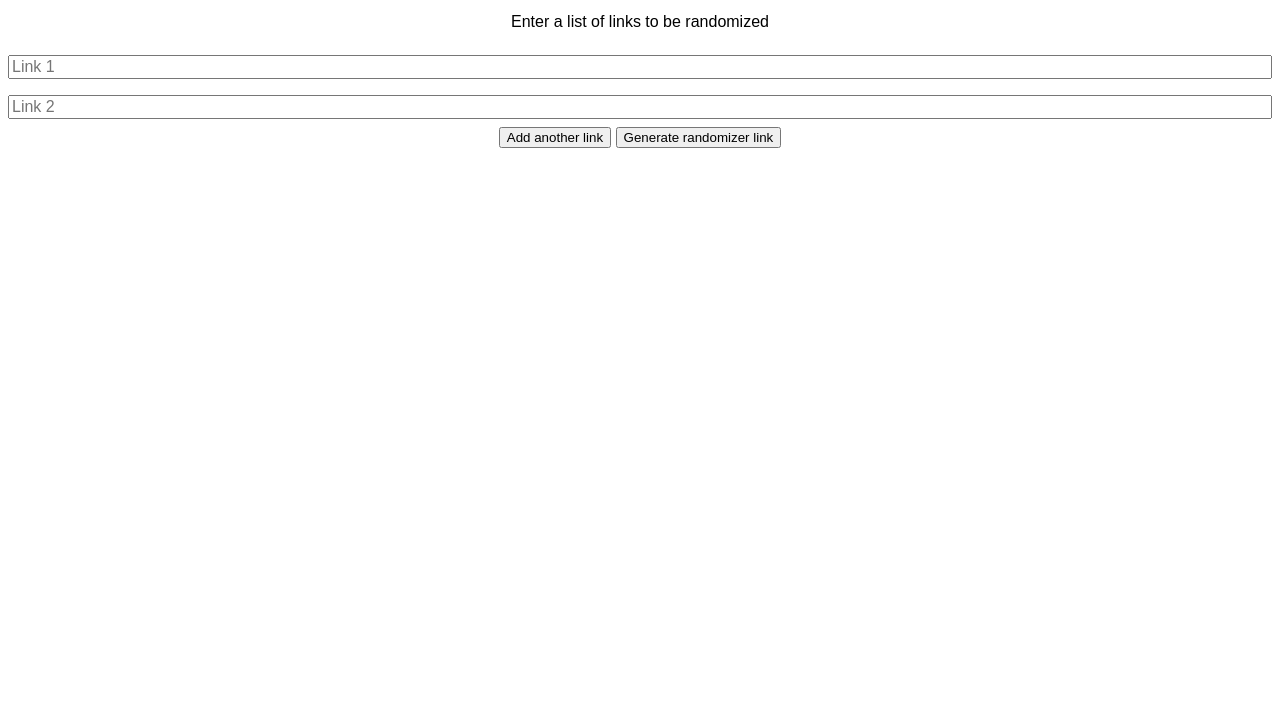
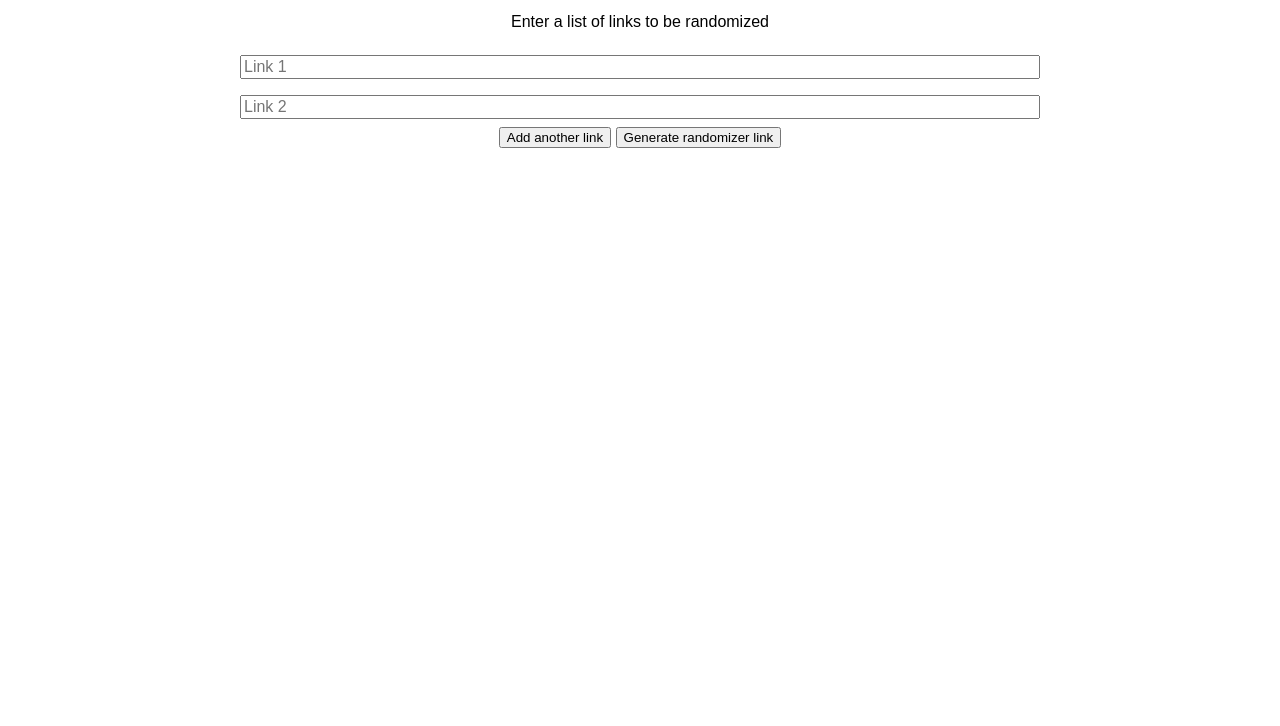
Before and after one commit to Paturages/link-roulette, a plain HTML site: page index.html in a window 1280 px wide. Shown: the part 74-800 px from the top of the page. Drawn offline with Linux system fonts and the light colour scheme.

Commit message:
Limit form width

```diff
--- a/index.html
+++ b/index.html
@@ -20,6 +20,10 @@
     }
     input {
       font-size: 1em;
+    }
+    form {
+      max-width: 800px;
+      margin: auto;
     }
     .inputs {
       display: flex;
```
